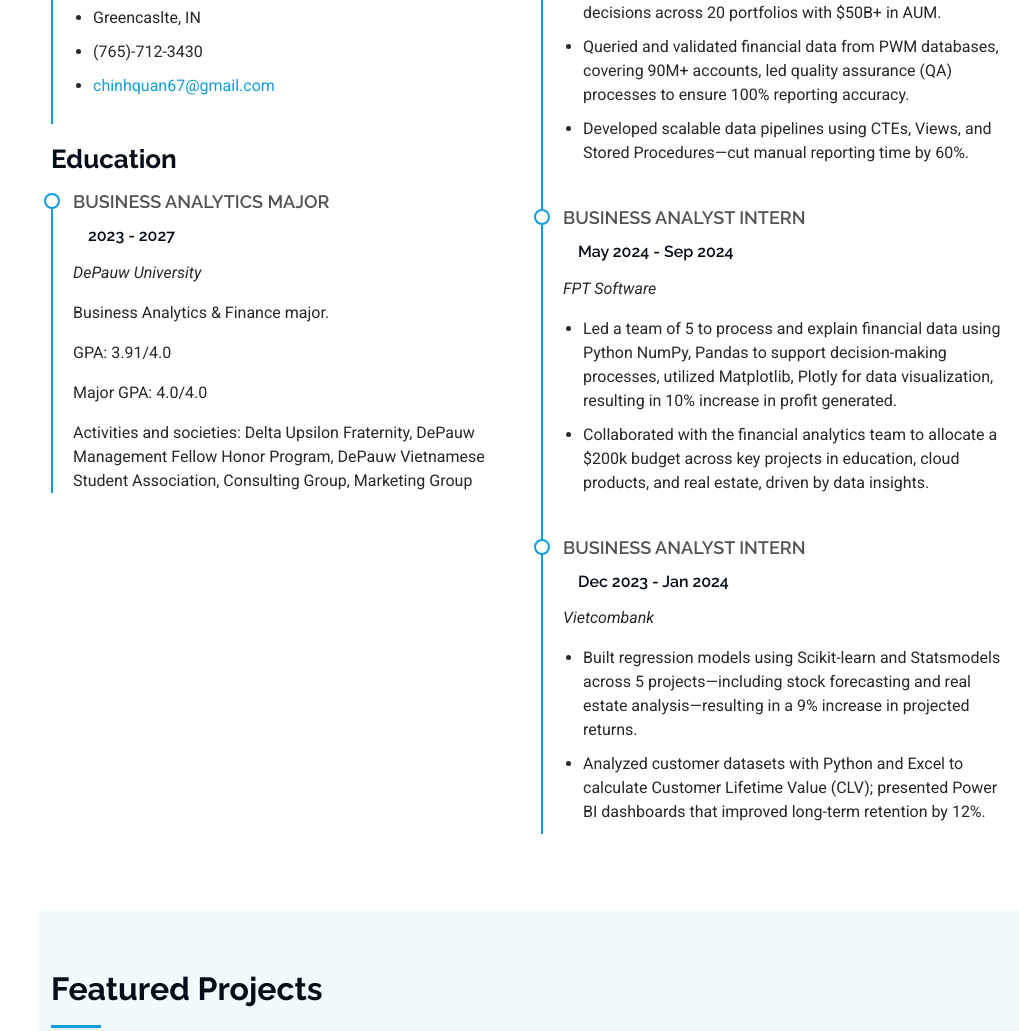
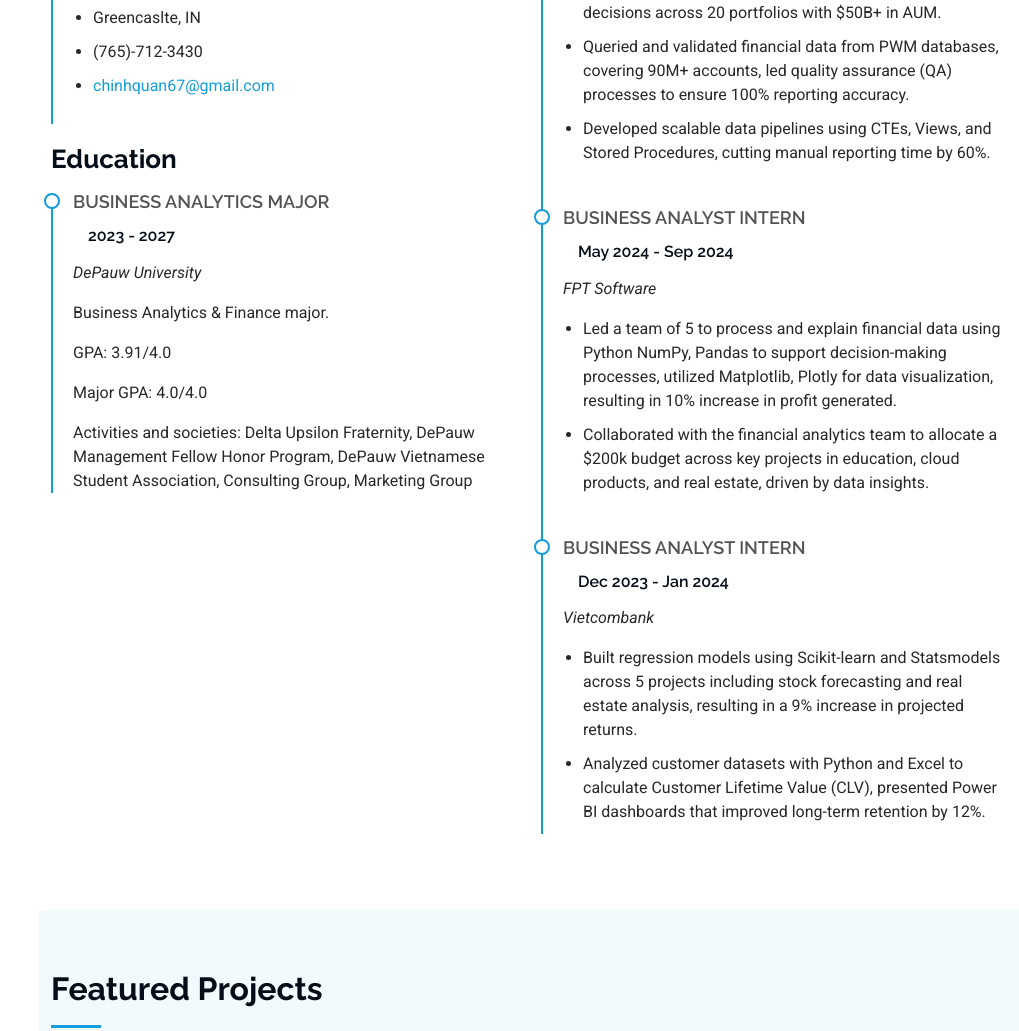
Before and after one commit to chinhquan6/web2, a plain HTML site: page index.html in a window 1280 px wide. Shown: the part 2171-3202 px from the top of the page, without its empty margins (261-1280 px from the left). Drawn offline with Linux system fonts and the light colour scheme.

Commit message:
Update index.html

```diff
--- a/index.html
+++ b/index.html
@@ -230,7 +230,7 @@
               <ul>
                 <li>Designed and automated 30+ Power BI dashboards and ad-hoc reports using SQL Server, supporting investment decisions across 20 portfolios with $50B+ in AUM.</li>
                 <li>Queried and validated financial data from PWM databases, covering 90M+ accounts, led quality assurance (QA) processes to ensure 100% reporting accuracy.</li>
-		<li>Developed scalable data pipelines using CTEs, Views, and Stored Procedures—cut manual reporting time by 60%.</li>
+		<li>Developed scalable data pipelines using CTEs, Views, and Stored Procedures, cutting manual reporting time by 60%.</li>
               </ul>
             </div><!-- Edn Resume Item -->
 
@@ -249,9 +249,9 @@
               <h5>Dec 2023 - Jan 2024</h5>
               <p><em>Vietcombank</em></p>
               <ul>
-                <li>Built regression models using Scikit-learn and Statsmodels across 5 projects—including stock forecasting and real estate analysis—resulting in a 9% increase in projected returns.
+                <li>Built regression models using Scikit-learn and Statsmodels across 5 projects including stock forecasting and real estate analysis, resulting in a 9% increase in projected returns.
                 </li>
-                <li>Analyzed customer datasets with Python and Excel to calculate Customer Lifetime Value (CLV); presented Power BI dashboards that improved long-term retention by 12%.
+                <li>Analyzed customer datasets with Python and Excel to calculate Customer Lifetime Value (CLV), presented Power BI dashboards that improved long-term retention by 12%.
                 </li>
               </ul>
             </div><!-- Edn Resume Item -->
```
